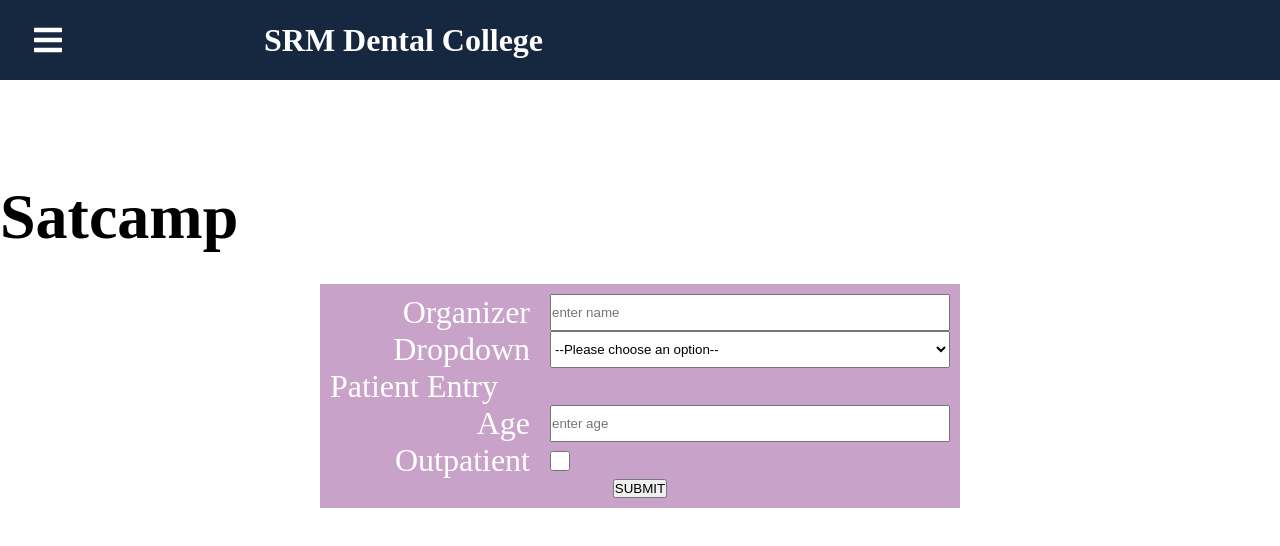
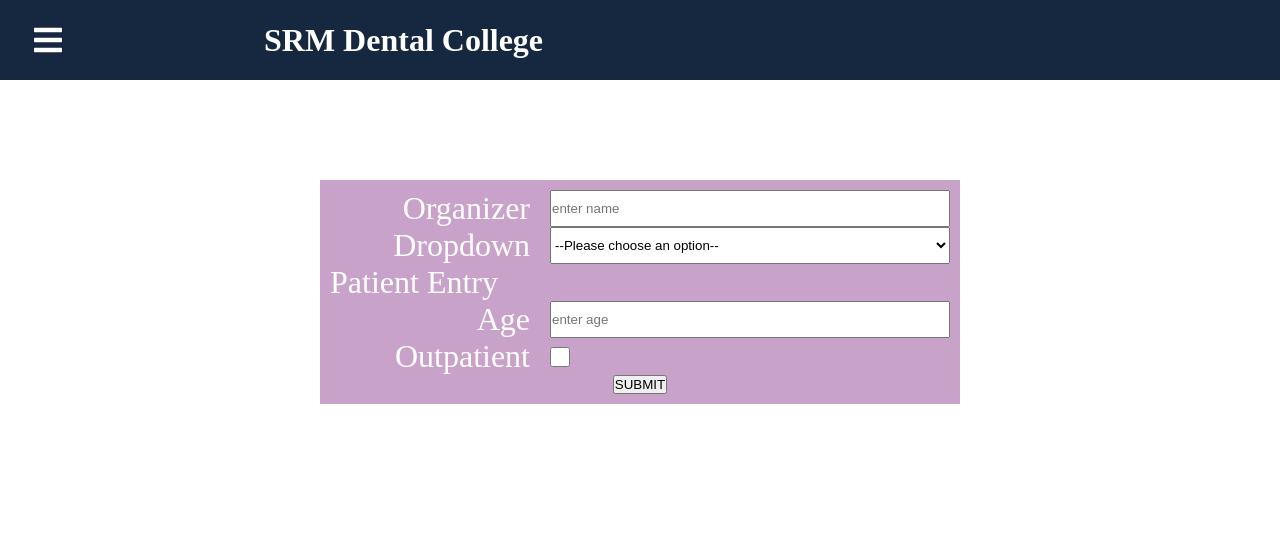
Before and after one commit to VVarsha6/dentaleec, a React (Create React App) app: page /Satcamp in a window 1280 px wide. Shown: the top 546 px of the page. Built offline with nearby package versions, Linux system fonts and the light colour scheme.

Commit message:
update: satcamp

```diff
--- a/src/pages/Satcamp.js
+++ b/src/pages/Satcamp.js
@@ -4,7 +4,7 @@
 export const SatCamp = () => {
   return (
     <div className="main-body Satcamp ">
-      <h1>Satcamp</h1>
+      {/* <h1>Satcamp</h1> */}
       <FormWithYup />
     </div>
   );
```
